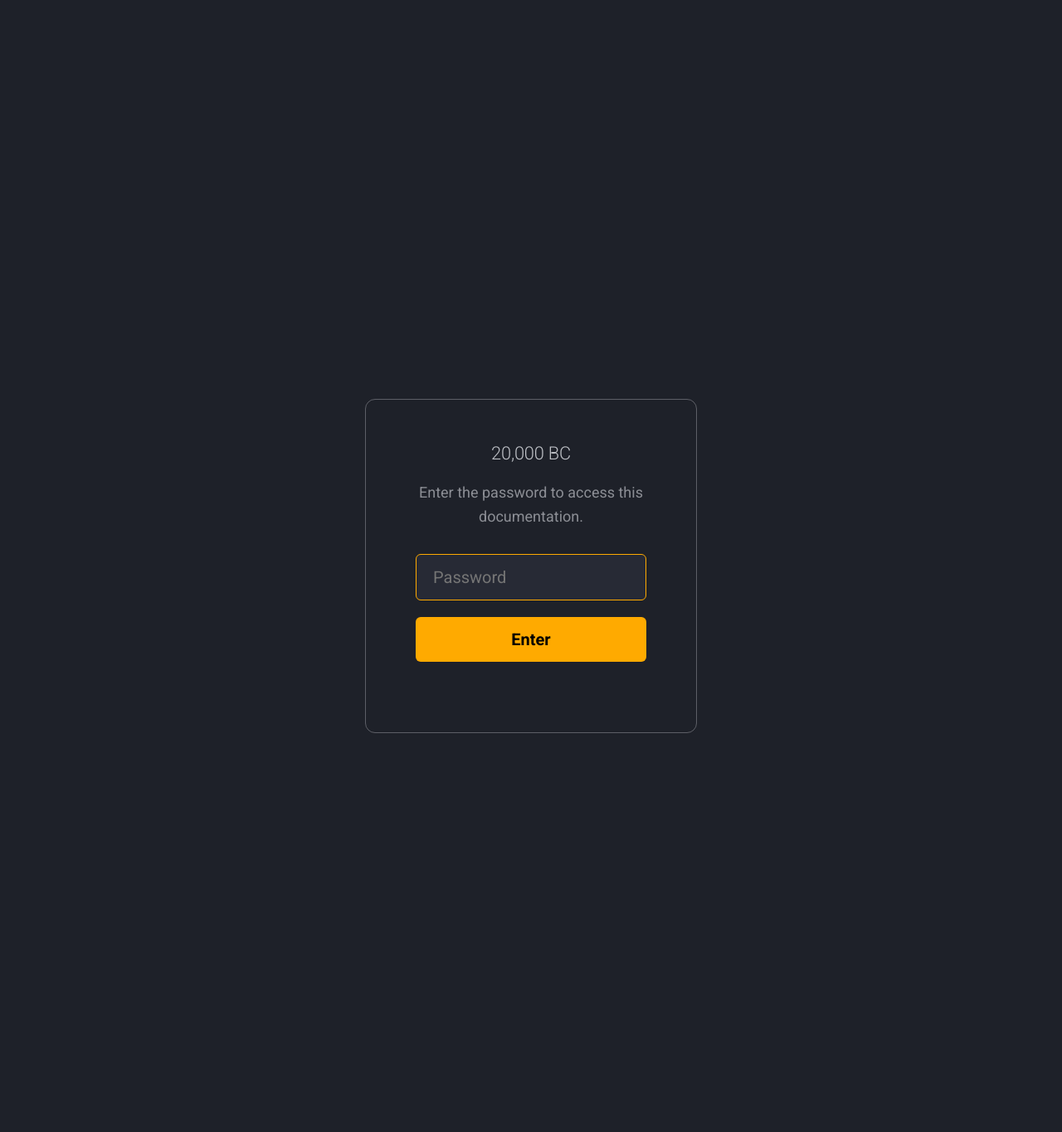
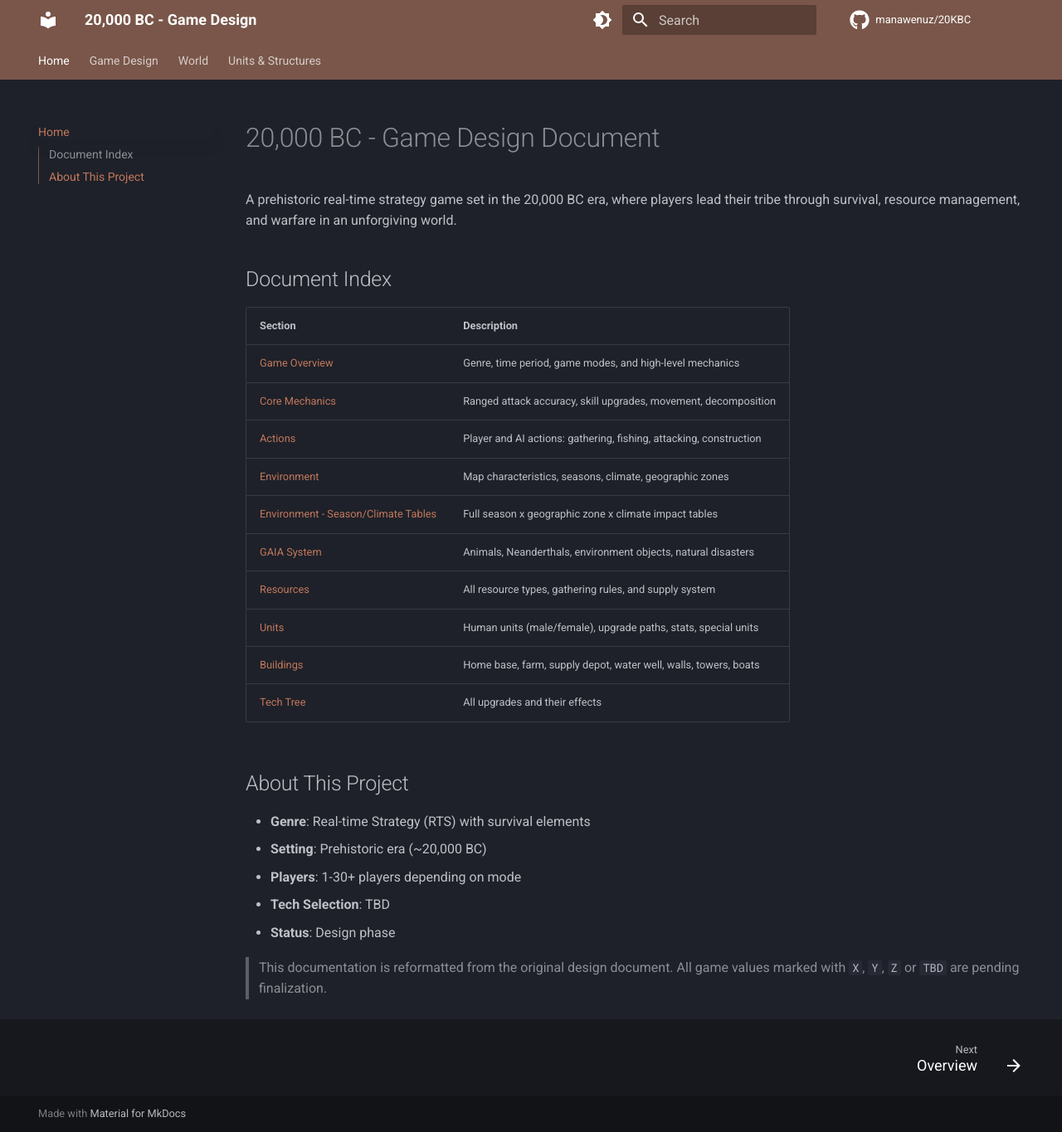
Before and after one commit to manawenuz/20KBC, an MkDocs documentation site: the page built from docs/index.md, in a window 1280 px wide and 1365 px high. Shown: the whole window at 83% size. Built offline with MkDocs 1.6.1 and Material for MkDocs 9.7.7, drawn with Linux system fonts in a browser that asks for light colours; comment, search, counter and statistics services are not loaded.

Commit message:
Remove password gate - will revisit auth later
Co-Authored-By: Claude Opus 4.6 (1M context) <noreply@anthropic.com>

```diff
--- a/docs/stylesheets/extra.css
+++ /dev/null
@@ -1,100 +0,0 @@
-/* Hide ALL site content by default - CSS loads before DOM renders */
-.md-header,
-.md-main,
-.md-footer,
-.md-sidebar,
-.md-tabs {
-  display: none !important;
-}
-
-/* Only show when authenticated class is on body */
-body.authenticated .md-header,
-body.authenticated .md-main,
-body.authenticated .md-footer,
-body.authenticated .md-sidebar,
-body.authenticated .md-tabs {
-  display: initial !important;
-}
-
-/* Undo display:initial for flex containers that need flex */
-body.authenticated .md-header {
-  display: flex !important;
-}
-
-/* Password gate styling */
-#password-gate {
-  position: fixed;
-  top: 0;
-  left: 0;
-  width: 100%;
-  height: 100%;
-  background: var(--md-default-bg-color, #1e1e1e);
-  z-index: 9999;
-  display: flex;
-  align-items: center;
-  justify-content: center;
-}
-
-body.authenticated #password-gate {
-  display: none !important;
-}
-
-#password-gate .gate-box {
-  text-align: center;
-  padding: 2.5rem 3rem;
-  border-radius: 12px;
-  border: 1px solid var(--md-default-fg-color--lighter, #444);
-  max-width: 400px;
-  width: 90%;
-}
-
-#password-gate h2 {
-  margin: 0 0 0.25rem 0;
-  color: var(--md-default-fg-color, #fff);
-}
-
-#password-gate p {
-  color: var(--md-default-fg-color--light, #aaa);
-  margin-bottom: 1.5rem;
-  font-size: 0.9rem;
-}
-
-#password-gate input[type="password"] {
-  width: 100%;
-  padding: 0.75rem 1rem;
-  border: 1px solid var(--md-default-fg-color--lighter, #444);
-  border-radius: 6px;
-  background: var(--md-code-bg-color, #2d2d2d);
-  color: var(--md-default-fg-color, #fff);
-  font-size: 1rem;
-  margin-bottom: 1rem;
-  box-sizing: border-box;
-}
-
-#password-gate input[type="password"]:focus {
-  outline: none;
-  border-color: var(--md-accent-fg-color, #ffa000);
-}
-
-#password-gate button {
-  width: 100%;
-  padding: 0.75rem;
-  border: none;
-  border-radius: 6px;
-  background: var(--md-accent-fg-color, #ffa000);
-  color: #000;
-  font-size: 1rem;
-  font-weight: 600;
-  cursor: pointer;
-}
-
-#password-gate button:hover {
-  opacity: 0.9;
-}
-
-#password-gate .error {
-  color: #ef5350;
-  margin-top: 0.75rem;
-  font-size: 0.85rem;
-  min-height: 1.2em;
-}
--- a/mkdocs.yml
+++ b/mkdocs.yml
@@ -25,7 +25,6 @@ theme:
     - toc.integrate
     - search.suggest
     - content.tabs.link
-  custom_dir: overrides
   icon:
     repo: fontawesome/brands/github
 
@@ -60,7 +59,4 @@ markdown_extensions:
   - attr_list
   - md_in_html
 
-extra_css:
-  - stylesheets/extra.css
-
 docs_dir: docs
--- a/overrides/main.html
+++ /dev/null
@@ -1,52 +0,0 @@
-{% extends "base.html" %}
-
-{% block extrahead %}
-<style>
-  /* Inline critical CSS - hides content before external CSS loads */
-  .md-header,.md-main,.md-footer,.md-sidebar,.md-tabs{display:none!important}
-  body.authenticated .md-header,body.authenticated .md-main,body.authenticated .md-footer,body.authenticated .md-sidebar,body.authenticated .md-tabs{display:initial!important}
-  body.authenticated .md-header{display:flex!important}
-</style>
-{% endblock %}
-
-{% block announce %}
-<div id="password-gate">
-  <div class="gate-box">
-    <h2>20,000 BC</h2>
-    <p>Enter the password to access this documentation.</p>
-    <input type="password" id="gate-password" placeholder="Password" autofocus />
-    <button id="gate-submit">Enter</button>
-    <div class="error" id="gate-error"></div>
-  </div>
-</div>
-<script>
-// To change password: echo -n "newpass" | shasum -a 256
-// Current password: 20kbc2026
-(function(){
-  var H="235773a3b1d2087c7296c69e9847482e728ae4215beff65511d90339f077f64e";
-  var K="20kbc_auth";
-  function sha256(m){
-    return crypto.subtle.digest("SHA-256",new TextEncoder().encode(m))
-      .then(function(b){return Array.from(new Uint8Array(b)).map(function(x){return x.toString(16).padStart(2,"0")}).join("")});
-  }
-  function unlock(){
-    sessionStorage.setItem(K,"1");
-    document.body.classList.add("authenticated");
-  }
-  if(sessionStorage.getItem(K)==="1") unlock();
-  document.getElementById("gate-submit").addEventListener("click",function(){
-    sha256(document.getElementById("gate-password").value).then(function(h){
-      if(h===H){unlock()}
-      else{
-        document.getElementById("gate-error").textContent="Incorrect password.";
-        document.getElementById("gate-password").value="";
-        document.getElementById("gate-password").focus();
-      }
-    });
-  });
-  document.getElementById("gate-password").addEventListener("keydown",function(e){
-    if(e.key==="Enter") document.getElementById("gate-submit").click();
-  });
-})();
-</script>
-{% endblock %}
```
